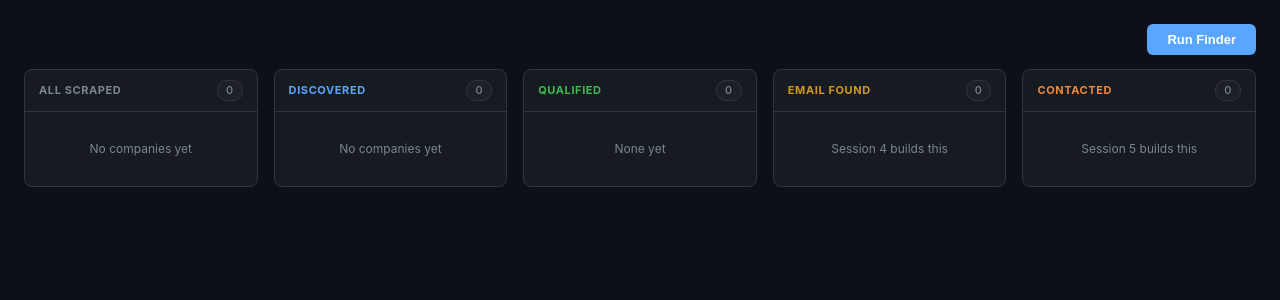
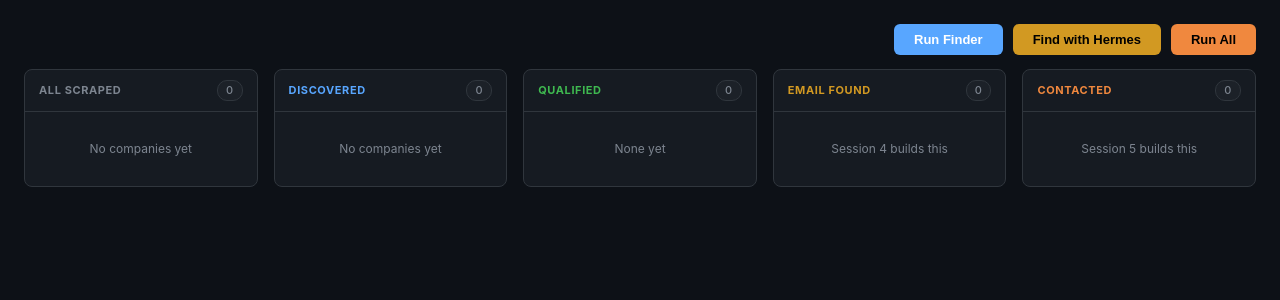
Before and after one commit to MBouziyani/job-agent, a Flask app: page /pipeline in a window 1280 px wide. Shown: the part 48-348 px from the top of the page. Run offline with Flask 3, Linux system fonts and the light colour scheme; data that the repository does not hold is empty.

Commit message:
Session 8c — Find with Hermes button + Run All route in dashboard

```diff
--- a/dashboard/app.py
+++ b/dashboard/app.py
@@ -5,6 +5,7 @@
 import os
 import re
 import sqlite3
+import subprocess
 import time
 from datetime import datetime, timezone
 from pathlib import Path
@@ -648,6 +649,76 @@
                             msg=f'Followup done — {drafted} drafts created ({skipped} skipped)'))
 
 
+# ── finder helpers ─────────────────────────────────────────────────────────────
+
+def _do_hunter_finder(conn, api_key: str) -> tuple[int, int, int]:
+    """Hunter.io lookup for all qualified companies without a contact. Returns (found, processed, skipped)."""
+    targets = conn.execute("""
+        SELECT * FROM companies
+        WHERE qualified = 1
+          AND domain IS NOT NULL
+          AND domain != ''
+          AND NOT EXISTS (
+              SELECT 1 FROM contacts WHERE contacts.company_id = companies.id
+          )
+        ORDER BY remote_score DESC
+    """).fetchall()
+
+    processed = found = skipped = 0
+
+    for company in targets:
+        emails = _hunter_search(company['domain'], api_key)
+        processed += 1
+
+        contact = _best_contact(emails, company['headcount'])
+        if not contact:
+            skipped += 1
+            time.sleep(1)
+            continue
+
+        first = (contact.get('first_name') or '').strip()
+        last  = (contact.get('last_name')  or '').strip()
+        name  = f'{first} {last}'.strip() or None
+        role  = contact.get('position') or None
+        email = contact['value']
+        verified = (contact.get('confidence') or 0) > 70
+
+        conn.execute(
+            "INSERT INTO contacts (company_id, name, role, email, source, verified) VALUES (?, ?, ?, ?, 'hunter', ?)",
+            (company['id'], name, role, email, 1 if verified else 0),
+        )
+        conn.commit()
+        found += 1
+        time.sleep(1)
+
+    return found, processed, skipped
+
+
+def _do_hermes_finder() -> tuple[str, str | None]:
+    """Run hermes agent for web-search contact discovery. Returns (output_snippet, error_or_None)."""
+    try:
+        result = subprocess.run(
+            ['hermes', '-z',
+             'Query /opt/job-agent/data/jobs.db for qualified companies with no contact, '
+             'find their CTO or recruiter email via web search, insert into contacts table, '
+             'then return results'],
+            capture_output=True,
+            text=True,
+            timeout=180,
+        )
+        output = (result.stdout or result.stderr or '').strip()
+        snippet = output[:300] + ('…' if len(output) > 300 else '')
+        if result.returncode != 0:
+            return snippet, f'exit {result.returncode}'
+        return snippet, None
+    except subprocess.TimeoutExpired:
+        return '', 'timed out after 180s'
+    except FileNotFoundError:
+        return '', 'hermes not found — is it installed in this container?'
+    except Exception as exc:
+        return '', str(exc)
+
+
 # ── finder trigger ─────────────────────────────────────────────────────────────
 
 @app.route('/run-finder', methods=['POST'])
@@ -658,50 +729,76 @@
 
     try:
         conn = _db()
-        targets = conn.execute("""
-            SELECT * FROM companies
-            WHERE qualified = 1
-              AND domain IS NOT NULL
-              AND domain != ''
-              AND NOT EXISTS (
-                  SELECT 1 FROM contacts WHERE contacts.company_id = companies.id
-              )
-            ORDER BY remote_score DESC
-        """).fetchall()
-
-        processed = found = skipped = 0
-
-        for company in targets:
-            emails = _hunter_search(company['domain'], api_key)
-            processed += 1
-
-            contact = _best_contact(emails, company['headcount'])
-            if not contact:
-                skipped += 1
-                time.sleep(1)
-                continue
-
-            first = (contact.get('first_name') or '').strip()
-            last  = (contact.get('last_name')  or '').strip()
-            name  = f'{first} {last}'.strip() or None
-            role  = contact.get('position') or None
-            email = contact['value']
-            verified = (contact.get('confidence') or 0) > 70
-
-            conn.execute(
-                "INSERT INTO contacts (company_id, name, role, email, source, verified) VALUES (?, ?, ?, ?, 'hunter', ?)",
-                (company['id'], name, role, email, 1 if verified else 0),
-            )
-            conn.commit()
-            found += 1
-            time.sleep(1)
-
+        found, processed, skipped = _do_hunter_finder(conn, api_key)
         conn.close()
     except Exception as exc:
         return redirect(url_for('pipeline', msg=f'Finder error: {exc}'))
 
     msg = f'Finder done — {found} contacts found ({processed} processed, {skipped} skipped)'
     return redirect(url_for('pipeline', msg=msg))
+
+
+@app.route('/run-hermes-finder', methods=['POST'])
+def run_hermes_finder():
+    snippet, error = _do_hermes_finder()
+    if error:
+        detail = f'{error}: {snippet}' if snippet else error
+        return redirect(url_for('pipeline', msg=f'Hermes error — {detail}'))
+    msg = f'Hermes done — {snippet}' if snippet else 'Hermes done'
+    return redirect(url_for('pipeline', msg=msg))
+
+
+@app.route('/run-all', methods=['POST'])
+def run_all():
+    parts = []
+
+    # Step 1 — Hunter.io finder
+    api_key = os.environ.get('HUNTER_API_KEY')
+    if api_key:
+        try:
+            conn = _db()
+            found, processed, _ = _do_hunter_finder(conn, api_key)
+            conn.close()
+            parts.append(f'Hunter: {found} contacts ({processed} processed)')
+        except Exception as exc:
+            parts.append(f'Hunter error: {exc}')
+    else:
+        parts.append('Hunter skipped (no key)')
+
+    # Step 2 — Hermes web-search finder
+    snippet, error = _do_hermes_finder()
+    if error:
+        parts.append(f'Hermes error ({error})')
+    else:
+        parts.append('Hermes done')
+
+    # Step 3 — Mailer draft generation
+    if not os.environ.get('ANTHROPIC_API_KEY'):
+        parts.append('Mailer skipped (no key)')
+    else:
+        try:
+            conn = _db()
+            try:
+                cfg = yaml.safe_load(CONFIG_PATH.read_text(encoding='utf-8')) or {}
+            except Exception:
+                cfg = {}
+            max_drafts = cfg.get('outreach', {}).get('max_drafts_per_day', 3)
+            targets = conn.execute("""
+                SELECT c.*, ct.id AS contact_id, ct.name AS contact_name,
+                       ct.role AS contact_role, ct.email AS contact_email
+                FROM companies c
+                JOIN contacts ct ON ct.company_id = c.id
+                WHERE c.qualified = 1
+                  AND NOT EXISTS (SELECT 1 FROM emails WHERE emails.company_id = c.id)
+                ORDER BY c.remote_score DESC
+            """).fetchall()
+            drafted, skipped = _run_mailer_for(conn, targets, max_drafts)
+            conn.close()
+            parts.append(f'Mailer: {drafted} drafts ({skipped} skipped)')
+        except Exception as exc:
+            parts.append(f'Mailer error: {exc}')
+
+    return redirect(url_for('pipeline', msg=' | '.join(parts)))
 
 
 # ── companies ─────────────────────────────────────────────────────────────────
--- a/dashboard/templates/pipeline.html
+++ b/dashboard/templates/pipeline.html
@@ -9,9 +9,15 @@
   <div class="banner banner-success">{{ msg }}</div>
 {% endif %}
 
-<div style="display:flex;justify-content:flex-end;margin-bottom:14px">
+<div style="display:flex;justify-content:flex-end;gap:10px;margin-bottom:14px">
   <form method="post" action="/run-finder">
     <button type="submit" class="btn" style="margin-top:0">Run Finder</button>
+  </form>
+  <form method="post" action="/run-hermes-finder">
+    <button type="submit" class="btn" style="margin-top:0;background:var(--yellow);color:#000">Find with Hermes</button>
+  </form>
+  <form method="post" action="/run-all">
+    <button type="submit" class="btn" style="margin-top:0;background:var(--orange);color:#000">Run All</button>
   </form>
 </div>
 
```
Also changed, not shown: CLAUDE.md (+11 -2 lines).
